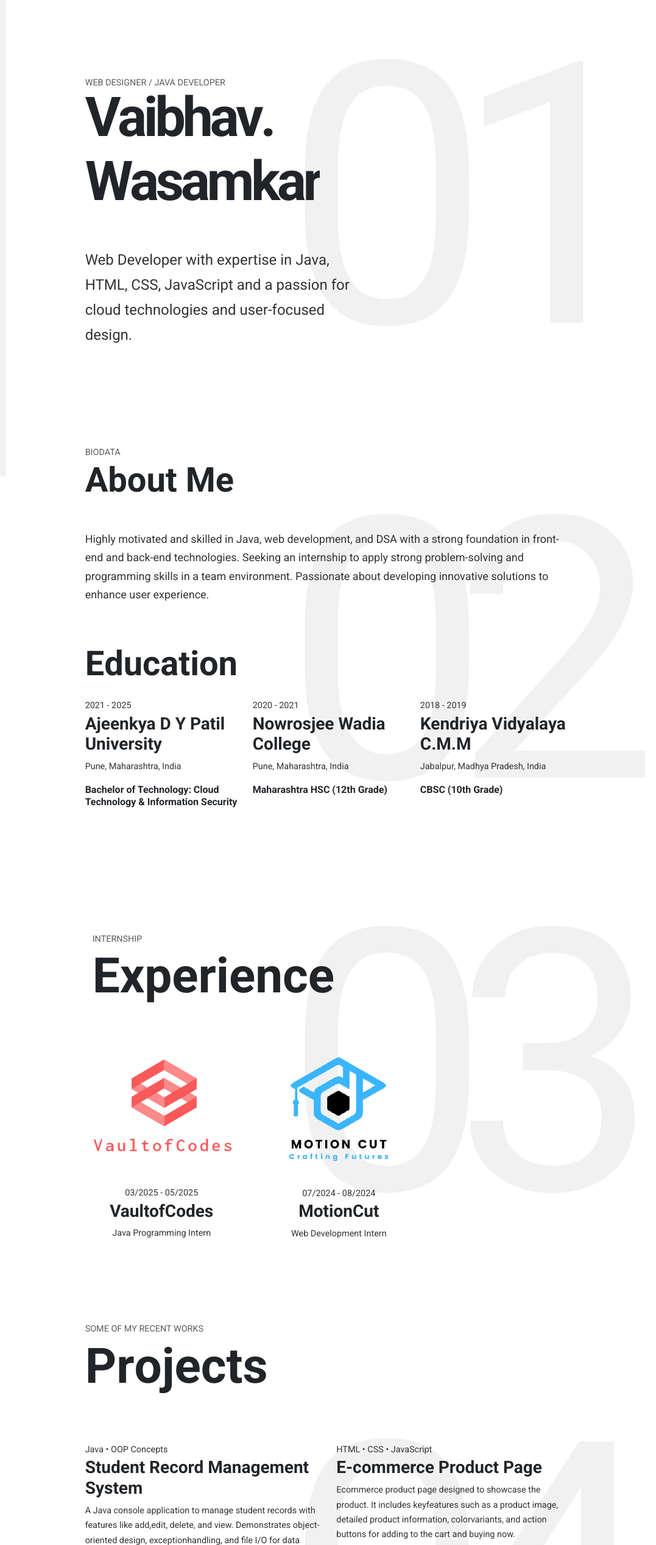
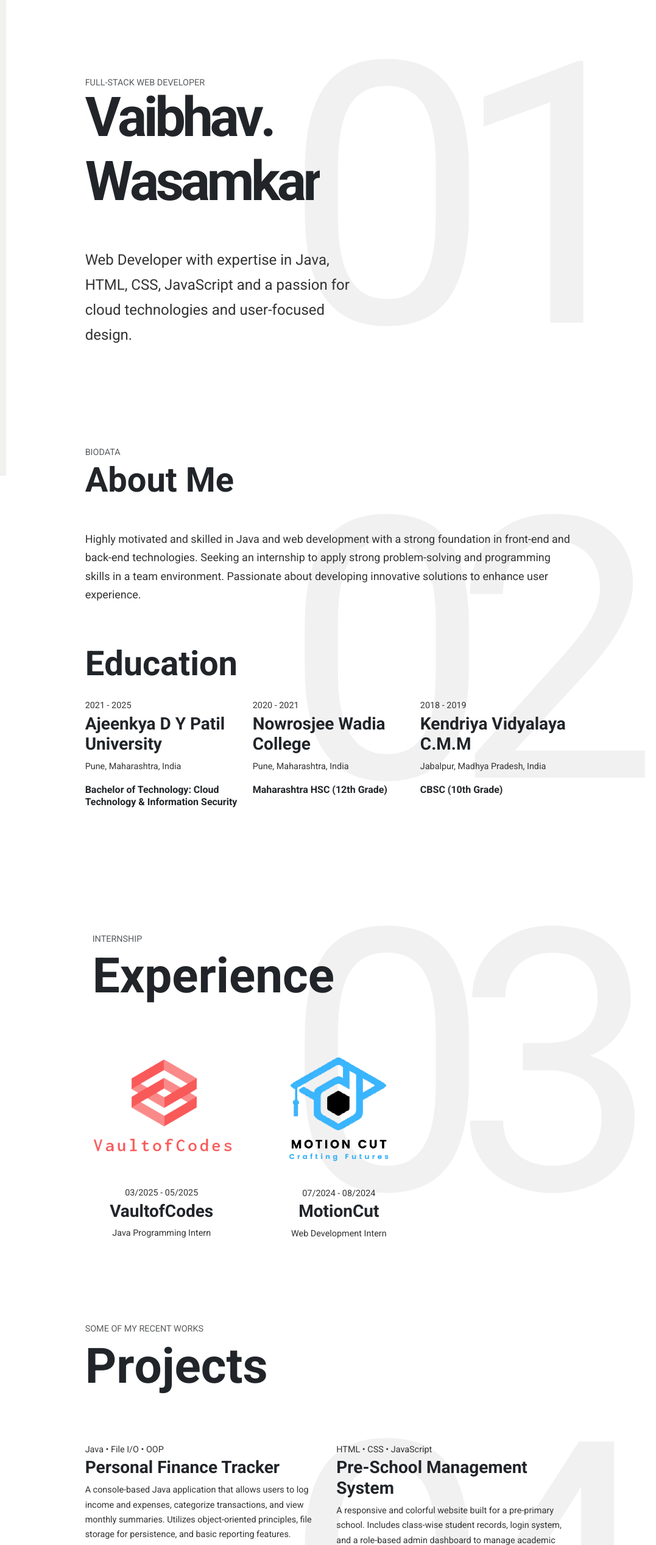
Before and after one commit to VaibhavW97531/VaibhavW97531.github.io, a plain HTML site: page index.html in a window 1280 px wide. Shown: the part 20-2553 px from the top of the page at 61% size, 203-1280 px from the left. Drawn offline with nearby package versions, Linux system fonts and the light colour scheme.

```diff
--- a/index.html
+++ b/index.html
@@ -25,10 +25,12 @@
   <svg xmlns="http://www.w3.org/2000/svg" style="display: none;">
     <defs>
       <symbol id="linkedin" viewBox="0 0 24 24">
-        <path fill="currentColor" d="M4.98 3.5C4.98 4.88 3.87 6 2.49 6S0 4.88 0 3.5 1.11 1 2.49 1 4.98 2.12 4.98 3.5zM.47 8.64h4V23H.47V8.64zM8.1 8.64h3.8v1.96h.05c.53-.94 1.83-1.94 3.77-1.94 4.03 0 4.77 2.65 4.77 6.1V23h-4v-6.37c0-1.52-.03-3.47-2.12-3.47-2.13 0-2.45 1.66-2.45 3.38V23h-4V8.64z"/>
+        <path fill="currentColor"
+          d="M4.98 3.5C4.98 4.88 3.87 6 2.49 6S0 4.88 0 3.5 1.11 1 2.49 1 4.98 2.12 4.98 3.5zM.47 8.64h4V23H.47V8.64zM8.1 8.64h3.8v1.96h.05c.53-.94 1.83-1.94 3.77-1.94 4.03 0 4.77 2.65 4.77 6.1V23h-4v-6.37c0-1.52-.03-3.47-2.12-3.47-2.13 0-2.45 1.66-2.45 3.38V23h-4V8.64z" />
       </symbol>
       <symbol id="github" viewBox="0 0 24 24">
-        <path fill="currentColor" d="M12 0C5.37 0 0 5.37 0 12a12 12 0 008.21 11.42c.6.11.82-.26.82-.58v-2.16c-3.34.73-4.04-1.42-4.04-1.42-.55-1.4-1.35-1.78-1.35-1.78-1.1-.76.08-.75.08-.75 1.22.08 1.86 1.25 1.86 1.25 1.08 1.85 2.84 1.31 3.54 1 .11-.78.42-1.3.76-1.6-2.67-.3-5.47-1.34-5.47-5.96 0-1.32.47-2.4 1.24-3.25-.12-.3-.54-1.51.12-3.16 0 0 1.01-.32 3.3 1.23A11.52 11.52 0 0112 6.8c1.02 0 2.05.14 3.01.41 2.3-1.55 3.3-1.23 3.3-1.23.66 1.65.24 2.86.12 3.16.77.85 1.23 1.93 1.23 3.25 0 4.63-2.81 5.66-5.48 5.96.43.37.81 1.1.81 2.23v3.3c0 .32.21.7.83.58A12 12 0 0024 12c0-6.63-5.37-12-12-12z" />
+        <path fill="currentColor"
+          d="M12 0C5.37 0 0 5.37 0 12a12 12 0 008.21 11.42c.6.11.82-.26.82-.58v-2.16c-3.34.73-4.04-1.42-4.04-1.42-.55-1.4-1.35-1.78-1.35-1.78-1.1-.76.08-.75.08-.75 1.22.08 1.86 1.25 1.86 1.25 1.08 1.85 2.84 1.31 3.54 1 .11-.78.42-1.3.76-1.6-2.67-.3-5.47-1.34-5.47-5.96 0-1.32.47-2.4 1.24-3.25-.12-.3-.54-1.51.12-3.16 0 0 1.01-.32 3.3 1.23A11.52 11.52 0 0112 6.8c1.02 0 2.05.14 3.01.41 2.3-1.55 3.3-1.23 3.3-1.23.66 1.65.24 2.86.12 3.16.77.85 1.23 1.93 1.23 3.25 0 4.63-2.81 5.66-5.48 5.96.43.37.81 1.1.81 2.23v3.3c0 .32.21.7.83.58A12 12 0 0024 12c0-6.63-5.37-12-12-12z" />
       </symbol>
       <symbol xmlns="http://www.w3.org/2000/svg" id="dribble" viewBox="0 0 15 15">
         <path fill="none" stroke="currentColor" stroke-linecap="round" stroke-linejoin="round"
@@ -178,7 +180,8 @@
         </div>
         <div>
           <div class="email-links">
-            <a href="Vaibhav_Wasamkar_Resume.pdf" class="py-3 my-3 border-bottom d-flex align-items-center gap-2" download>
+            <a href="Vaibhav_Wasamkar_Resume.pdf" class="py-3 my-3 border-bottom d-flex align-items-center gap-2"
+              download>
               <h6 class="resume-link">Download Resume</h6>
             </a>
           </div>
@@ -194,11 +197,12 @@
             <div class="row">
               <div class="col-lg-7">
                 <div class="banner-content my-1 pt-1 my-lg-5 pt-lg-5" data-aos="fade-in">
-                  <span class="text-muted text-uppercase">Web Designer / Java Developer</span>
+                  <span class="text-muted text-uppercase">Full-Stack Web Developer</span>
                   <h1 class="banner-title display-xl lh-1 txt-fx slide-up">Vaibhav. Wasamkar</h1>
                 </div>
                 <div class="icon-box" data-aos="fade-up">
-                  <p class="tagline">Web Developer with expertise in Java, HTML, CSS, JavaScript and a passion for cloud technologies and user-focused design.</p>
+                  <p class="tagline">Web Developer with expertise in Java, HTML, CSS, JavaScript and a passion for cloud
+                    technologies and user-focused design.</p>
                 </div>
               </div>
             </div>
@@ -209,7 +213,10 @@
               <span class="text-muted text-uppercase">BioData</span>
               <h2 class="display-4 txt-fx slide-up">About Me</h2>
               <div class="data-info pb-5 py-4" data-aos="fade-up">
-                    <p style="font-size: 18px;">Highly motivated and skilled in Java, web development, and DSA with a strong foundation in front-end and back-end technologies. Seeking an internship to apply strong problem-solving and programming skills in a team environment. Passionate about developing innovative solutions to enhance user experience.</p>
+                <p style="font-size: 18px;">Highly motivated and skilled in Java and web development with a strong
+                  foundation in front-end and back-end technologies. Seeking an internship to apply strong
+                  problem-solving and programming skills in a team environment. Passionate about developing innovative
+                  solutions to enhance user experience.</p>
               </div>
             </div>
             <div class="row d-flex flex-wrap" data-aos="fade-up" data-aos-delay="100">
@@ -269,31 +276,47 @@
             </div>
             <div class="row d-flex flex-wrap" data-aos="fade-up">
               <div class="col-lg-6 data-info pb-2" data-aos="fade-up">
-                  <span class="meta-date">Java • OOP Concepts</span>
-                  <h3 class="info-title">Student Record Management System</h3>
-                  <p>A Java console application to manage student records with features like add,edit, delete, and view. Demonstrates object-oriented design, exceptionhandling, and file I/O for data persistence.</p>
+                <span class="meta-date">Java • File I/O • OOP</span>
+                <h3 class="info-title">Personal Finance Tracker</h3>
+                <p>A console-based Java application that allows users to log income and expenses, categorize
+                  transactions, and view monthly summaries. Utilizes object-oriented principles, file storage for
+                  persistence, and basic reporting features.</p>
+              </div>
+              <div class="col-lg-6 data-info pb-2" data-aos="fade-up">
+                <span class="meta-date">HTML • CSS • JavaScript</span>
+                <h3 class="info-title">Pre-School Management System</h3>
+                <p>A responsive and colorful website built for a pre-primary school. Includes class-wise student
+                  records, login system, and a role-based admin dashboard to manage academic data with a kid-friendly
+                  design.</p>
               </div>
               <div class="col-lg-6 data-info pb-2" data-aos="fade-up">
                 <span class="meta-date">HTML • CSS • JavaScript</span>
                 <h3 class="info-title">E-commerce Product Page</h3>
-                  <p>Ecommerce product page designed to showcase the product. It includes keyfeatures such as a product image, detailed product information, colorvariants, and action buttons for adding to the cart and buying now.</p>
+                <p>Ecommerce product page designed to showcase the product. It includes keyfeatures such as a product
+                  image, detailed product information, colorvariants, and action buttons for adding to the cart and
+                  buying now.</p>
               </div>
               <div class="col-lg-6 data-info pb-2" data-aos="fade-up">
                 <span class="meta-date">HTML • CSS • JavaScript</span>
                 <h3 class="info-title">Dynamic Image Slider</h3>
-                  <p>An image slider with autoplay and navigation arrows. Uses JavaScript todynamically update content and CSS transitions for smooth animations.</p>
-                </div>
-                <div class="col-lg-6 data-info pb-2" data-aos="fade-up">
-                  <span class="meta-date">HTML • CSS • JavaScript</span>
-                  <h3 class="info-title">Search Bar</h3>
-                  <p>A simple search bar with a dropdown menu that allows users to select aspecific search field. This can be useful for applications where users need tosearch within different categories or types of data.</p>
+                <p>An image slider with autoplay and navigation arrows. Uses JavaScript todynamically update content and
+                  CSS transitions for smooth animations.</p>
               </div>
               <div id="more-projects" class="d-none w-100">
                 <div class="row d-flex flex-wrap">
                   <div class="col-lg-6 data-info pb-2">
                     <span class="meta-date">HTML • CSS • JavaScript</span>
                     <h3 class="info-title">Stop Watch</h3>
-                    <p>A web-based stopwatch application featuring both analog and digital displays, with start/pause, laps, and reset functionalities.</p>
+                    <p>A web-based stopwatch application featuring both analog and digital displays, with start/pause,
+                      laps, and reset functionalities.</p>
+                  </div>
+                  <div class="col-lg-6 data-info pb-2">
+                    <span class="meta-date">HTML • CSS • JavaScript</span>
+                    <h3 class="info-title">Search Bar</h3>
+                    <p>A simple search bar with a dropdown menu that allows users to select aspecific search field. This
+                      can
+                      be useful for applications where users need tosearch within different categories or types of data.
+                    </p>
                   </div>
                   <div class="col-lg-6 data-info pb-2">
                     <span class="meta-date">HTML • CSS • JavaScript</span>
@@ -340,14 +363,16 @@
                           <td>
                             <ul class="list-unstyled d-flex justify-content-start flex-wrap gap-3">
                               <li>
-                                <a href="https://linkedin.com/in/vaibhavwasamkar" class="social-icon" target="_blank" rel="noopener noreferrer">
+                                <a href="https://linkedin.com/in/vaibhavwasamkar" class="social-icon" target="_blank"
+                                  rel="noopener noreferrer">
                                   <svg width="24" height="24" viewBox="0 0 24 24">
                                     <use xlink:href="#linkedin"></use>
                                   </svg>
                                 </a>
                               </li>
                               <li>
-                                <a href="https://github.com/VaibhavWasamkar" class="social-icon" target="_blank" rel="noopener noreferrer">
+                                <a href="https://github.com/VaibhavWasamkar" class="social-icon" target="_blank"
+                                  rel="noopener noreferrer">
                                   <svg width="24" height="24" viewBox="0 0 24 24">
                                     <use xlink:href="#github"></use>
                                   </svg>
```
Also changed, not shown: 1 other file. Lines whose indentation alone changed are shown as unchanged.
